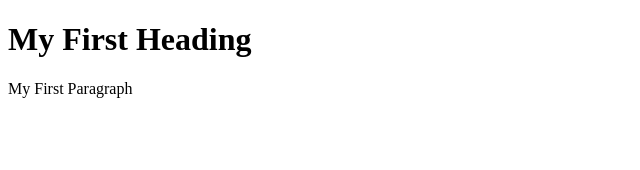
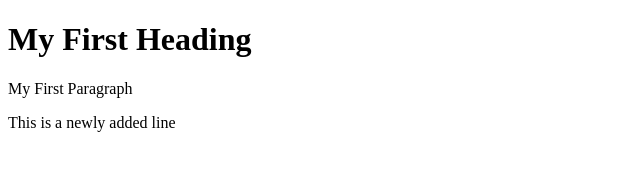
Before and after one commit to ShieloAndrea/ShieloAndrea, a plain HTML site: page index.html in a window 1280 px wide. Shown: the whole page, without its empty margins (0-640 px from the left). Drawn offline with Linux system fonts and the light colour scheme.

Commit message:
index.html

```diff
--- a/index.html
+++ b/index.html
@@ -8,5 +8,6 @@
 <body>
      <h1> My First Heading</h1>
      <p> My First Paragraph </p>
+     <p> This is a newly added line </p>
 </body>
 </html>
```
